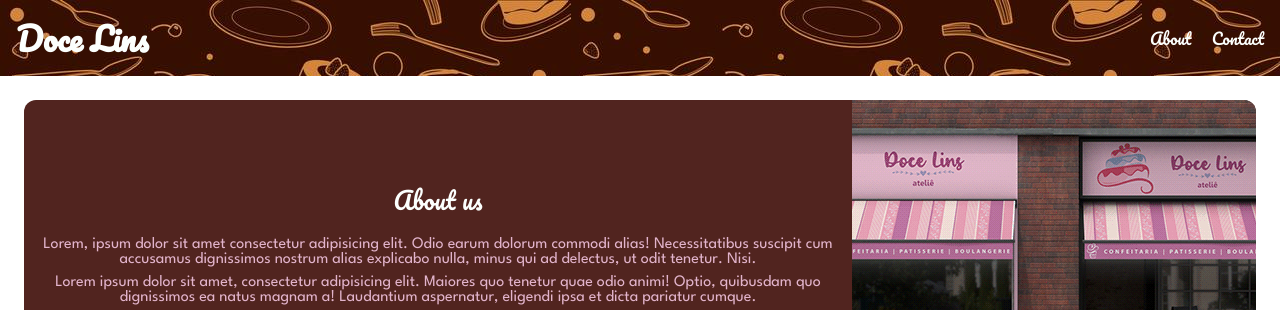
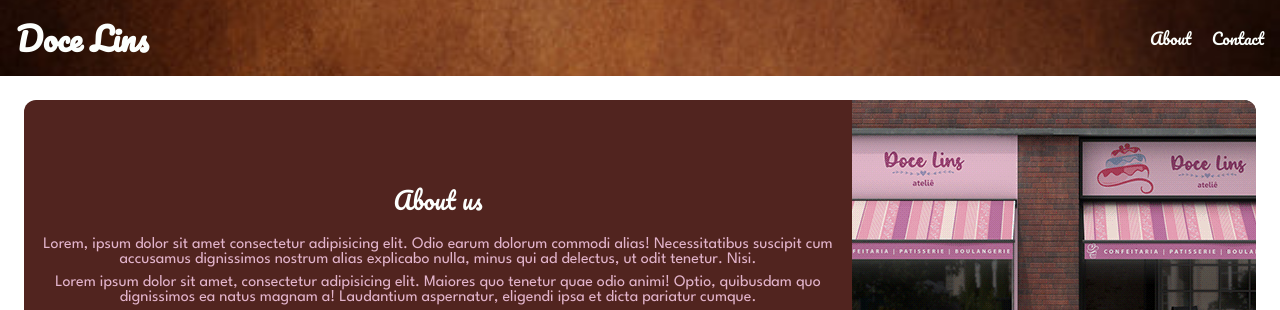
Before and after one commit to JPacademico/Projeto1_EBAC, a plain HTML site: page index.html in a window 1280 px wide. Shown: the top 310 px of the page. Drawn offline with Linux system fonts and the light colour scheme.

Commit message:
Fix: header background img

```diff
--- a/main.css
+++ b/main.css
@@ -17,7 +17,9 @@ body, input, textarea{
 
 header{
     padding: 10px 16px;
-    background-image: url(/images/fundo.png);
+    background-image: url(/images/fundo2.jpg);
+    background-size: cover;
+    background-position: center;
     color: #fcfffd;
 }
 
```
Also changed, not shown: images/fundo2.jpg (added).
